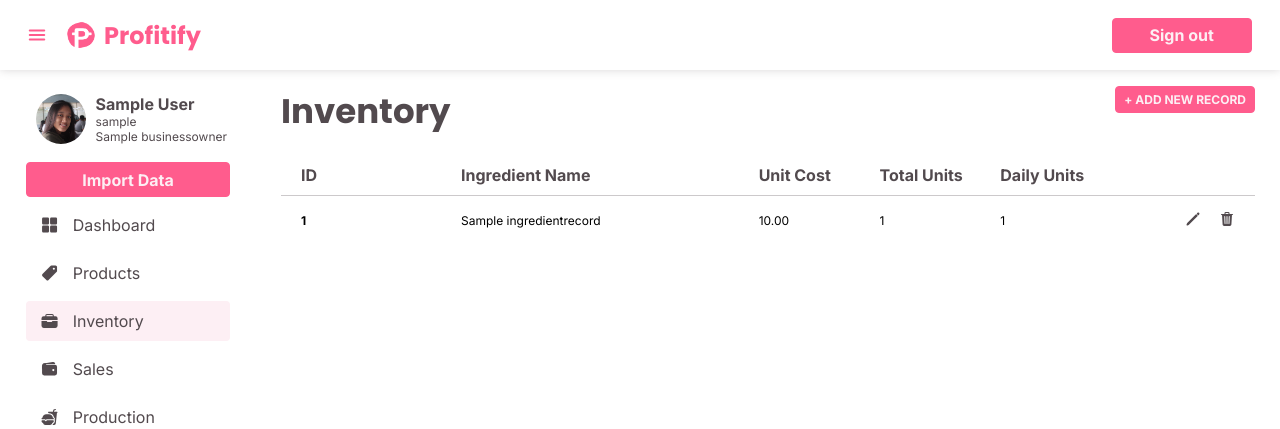
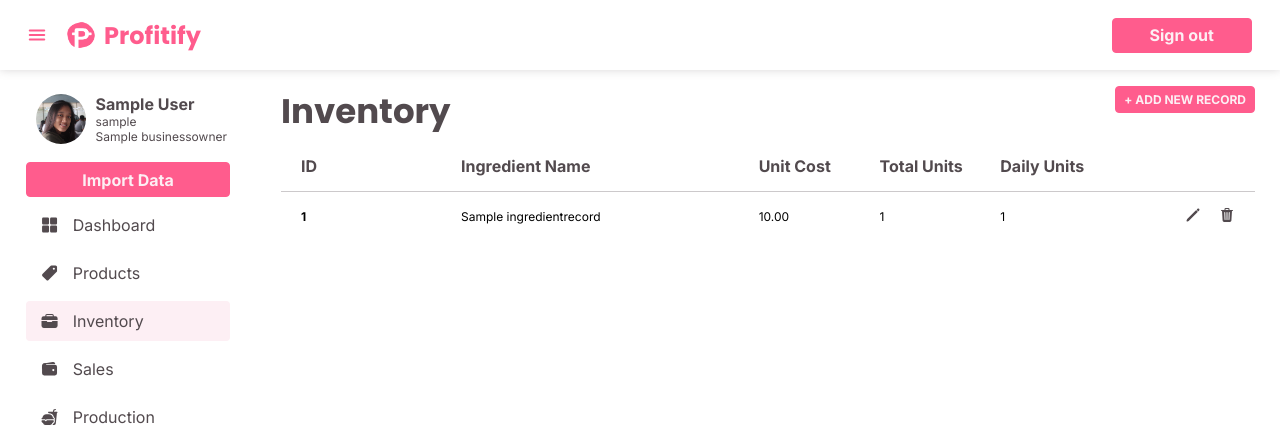
Before and after one commit to ProfitMaximizationTool/Profit-Maximization-Tool, a Django app: page /dashboard/inventory/ in a window 1280 px wide. Shown: the top 429 px of the page. Run offline with Django 4.2, Linux system fonts and the light colour scheme; a user stored in the database is signed in; tables that the repository leaves empty hold one stand-in row (values such as "Sample post").

Commit message:
Added classes for main tables in pages

```diff
--- a/ProfitMaximizationTool/profitmaximizer/static/css/style.css
+++ b/ProfitMaximizationTool/profitmaximizer/static/css/style.css
@@ -333,12 +333,12 @@
 
 .add-record {
     width: 400px;
-    height: 450px;
+    height: auto;
 }
 
 .edit-record {
     width: 400px;
-    height: 450px;
+    height: auto;
 }
 
 .record-title {
@@ -386,8 +386,11 @@
     float: right;
 }
 
+.x:hover {
+    background-color: var(--light);
+}
+
 .close:hover {
-    background-color: var(--light);
     cursor: pointer;
 }
 
@@ -780,34 +783,35 @@ a:hover {
     margin-left: 15px;
 }
 
-th {
+.data-table-row {
+    height: auto;
+    width: 100%;
+    padding-left: 15px;
+    padding-right: 15px;
+}
+
+.data-table-row:not(:first-child):hover {
+    background-color: #524a4e0c;
+}
+
+.data-table-row:not(:first-child) {
+    font-weight: 400;
+    font-size: var(--xsmall);
+}
+
+.data-table-row:first-child {
+    border-bottom: 0.5px solid #524a4e4b;
+    border-radius: 0;
     color: var(--dark);
     font-size: var(--small);
     text-align: left;
 }
 
-tr {
-    height: 40px;
-    width: 100%;
-    padding-left: 15px;
-    padding-right: 15px;
+.data-table-header {
+    padding-bottom: 15px;
 }
 
-tr:not(:first-child):hover {
-    background-color: #524a4e0c;
-}
-
-tr:not(:first-child) {
-    font-weight: 400;
-    font-size: var(--xsmall);
-}
-
-tr:first-child {
-    border-bottom: 0.5px solid #524a4e4b;
-    border-radius: 0;
-}
-
-td {
+.data-table-cell {
     padding-top: 15px;
     padding-bottom: 15px;
 }
--- a/ProfitMaximizationTool/profitmaximizer/templates/inventory.html
+++ b/ProfitMaximizationTool/profitmaximizer/templates/inventory.html
@@ -121,22 +121,22 @@
     <br>
     <div class="table-container">
         <table class="data-table">
-            <tr>
-                <th class="record-id"> ID </th>
-                <th class="record-name"> Ingredient Name </th>
-                <th class="record-price"> Unit Cost </th>
-                <th class="record-price"> Total Units </th>
-                <th class="record-price"> Daily Units </th>
-                <th class="record-btns">  </th>
+            <tr class="data-table-row">
+                <th class="record-id data-table-header"> ID </th>
+                <th class="record-name data-table-header"> Ingredient Name </th>
+                <th class="record-price data-table-header"> Unit Cost </th>
+                <th class="record-price data-table-header"> Total Units </th>
+                <th class="record-price data-table-header"> Daily Units </th>
+                <th class="record-btns data-table-header">  </th>
             </tr>
             {% for ingredient in inventory_data %}
             <tr class="ingredient-record data-table-row" id="ingredient-record-{{ ingredient.id }}">
-                <td class="record-id"> {{ ingredient.id}} </td>
-                <td> {{ ingredient.ingredient_name }} </td>
-                <td> {{ ingredient.cost }} </td>
-                <td> {{ ingredient.units }} </td>
-                <td> {{ ingredient.daily_units }} </td>
-                <td class="record-btns">
+                <td class="record-id data-table-cell"> {{ ingredient.id}} </td>
+                <td class="data-table-cell"> {{ ingredient.ingredient_name }} </td>
+                <td class="data-table-cell"> {{ ingredient.cost }} </td>
+                <td class="data-table-cell"> {{ ingredient.units }} </td>
+                <td class="data-table-cell"> {{ ingredient.daily_units }} </td>
+                <td class="record-btns data-table-cell">
                     <ion-icon class="record-icon btn edit-ingredient" name="pencil"></ion-icon>
                     <ion-icon class="record-icon btn delete-ingredient" name="trash"></ion-icon>
                 </td>
```
Also changed, not shown: ProfitMaximizationTool/profitmaximizer/templates/products.html (+13 -13 lines).
